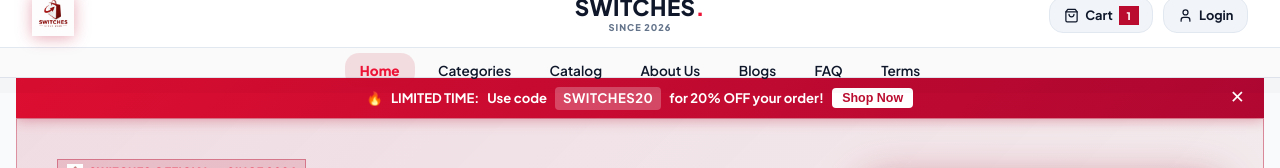
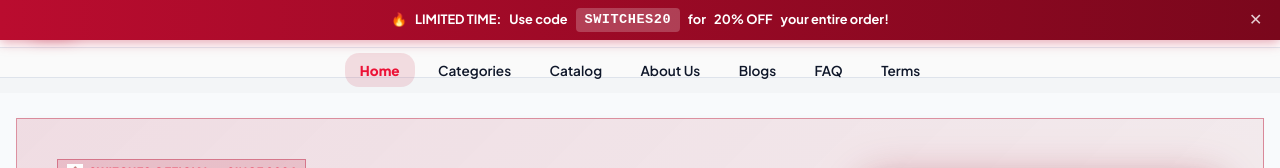
Before and after one commit to edukondalutatukula130404/E_commerce, a React (Vite) app in the folder frontend/: page / in a window 1280 px wide. Shown: the top 168 px of the page. Built offline with nearby package versions, Linux system fonts and the light colour scheme; no server answers.

Commit message:
Move promo banner to App.jsx top level above navbar with z-index 99999

```diff
--- a/frontend/src/App.jsx
+++ b/frontend/src/App.jsx
@@ -98,11 +98,49 @@ class ErrorBoundary extends React.Component {
 
 const MainContent = () => {
   const { currentPage, toast } = useApp();
+  const [showTopBanner, setShowTopBanner] = React.useState(true);
 
   const isAdminView = currentPage === 'admin';
 
   return (
     <div style={{ minHeight: '100vh', display: 'flex', flexDirection: 'column', paddingBottom: isAdminView ? 0 : 'calc(var(--mobile-nav-height) + 1rem)' }}>
+
+      {/* Top Promotional Popup Banner — above everything */}
+      {showTopBanner && !isAdminView && (
+        <div style={{
+          position: 'fixed',
+          top: 0,
+          left: 0,
+          right: 0,
+          zIndex: 99999,
+          background: 'linear-gradient(90deg, #ba0c2f 0%, #7a071c 100%)',
+          color: '#fff',
+          padding: '0.5rem 1rem',
+          display: 'flex',
+          alignItems: 'center',
+          justifyContent: 'center',
+          gap: '0.75rem',
+          fontSize: '0.8rem',
+          fontWeight: 700,
+          textAlign: 'center',
+          boxShadow: '0 2px 12px rgba(186,12,47,0.4)'
+        }}>
+          <span style={{ display: 'flex', alignItems: 'center', gap: '0.5rem', flexWrap: 'wrap', justifyContent: 'center' }}>
+            🔥 <strong>LIMITED TIME:</strong> Use code
+            <span style={{ background: 'rgba(255,255,255,0.22)', padding: '0.1rem 0.55rem', borderRadius: '4px', letterSpacing: '0.5px', fontFamily: 'monospace', fontSize: '0.85rem' }}>
+              SWITCHES20
+            </span>
+            for <strong>20% OFF</strong> your entire order!
+          </span>
+          <button
+            onClick={() => setShowTopBanner(false)}
+            style={{ position: 'absolute', right: '0.85rem', top: '50%', transform: 'translateY(-50%)', background: 'transparent', border: 'none', color: 'rgba(255,255,255,0.8)', cursor: 'pointer', fontSize: '1rem', lineHeight: 1, padding: '0.25rem' }}
+            aria-label="Close banner"
+          >
+            ✕
+          </button>
+        </div>
+      )}
 
       {/* Toast Alert Banner */}
       {toast && (
--- a/frontend/src/pages/HomePage.jsx
+++ b/frontend/src/pages/HomePage.jsx
@@ -24,7 +24,6 @@ export const HomePage = () => {
   const { products, categoriesList, navigateToProduct, setCurrentPage, setSelectedCategory, selectedCategory, setSelectedSubCategory, selectedSubCategory, setIsFilterDrawerOpen, toggleWishlist, wishlist } = useApp();
 
   const [openFaqId, setOpenFaqId] = useState(null);
-  const [showPopup, setShowPopup] = useState(true);
   const bestSellersRef = useRef(null);
 
   const scrollCarousel = (direction) => {
@@ -117,44 +116,6 @@ export const HomePage = () => {
 
   return (
     <div className="animate-fade-in" style={{ display: 'flex', flexDirection: 'column', gap: '2.5rem', paddingTop: '2.5rem', width: '100%', overflowX: 'hidden' }}>
-
-      {/* Top Promotional Popup Banner */}
-      {showPopup && (
-        <div style={{
-          position: 'fixed',
-          top: 0,
-          left: 0,
-          right: 0,
-          zIndex: 9999,
-          background: 'var(--grad-primary)',
-          color: '#fff',
-          padding: '0.55rem 1rem',
-          display: 'flex',
-          alignItems: 'center',
-          justifyContent: 'center',
-          gap: '1rem',
-          fontSize: '0.82rem',
-          fontWeight: 700,
-          boxShadow: '0 2px 12px rgba(186,12,47,0.35)'
-        }}>
-          <span style={{ display: 'flex', alignItems: 'center', gap: '0.5rem', flexWrap: 'wrap', justifyContent: 'center' }}>
-            🔥 <strong>LIMITED TIME:</strong> Use code <span style={{ background: 'rgba(255,255,255,0.25)', padding: '0.1rem 0.5rem', borderRadius: '4px', letterSpacing: '0.5px' }}>SWITCHES20</span> for 20% OFF your order!
-            <button
-              onClick={() => { setCurrentPage('catalog'); setShowPopup(false); }}
-              style={{ background: '#fff', color: '#ba0c2f', border: 'none', borderRadius: '4px', padding: '0.2rem 0.65rem', fontSize: '0.78rem', fontWeight: 800, cursor: 'pointer' }}
-            >
-              Shop Now
-            </button>
-          </span>
-          <button
-            onClick={() => setShowPopup(false)}
-            style={{ position: 'absolute', right: '1rem', background: 'transparent', border: 'none', color: '#fff', cursor: 'pointer', fontSize: '1.1rem', lineHeight: 1, padding: '0.2rem' }}
-            aria-label="Close"
-          >
-            ✕
-          </button>
-        </div>
-      )}
 
       {/* 1. Hero Banner Showcase with 3D E-Commerce Image */}
       <section className="card" style={{
```
